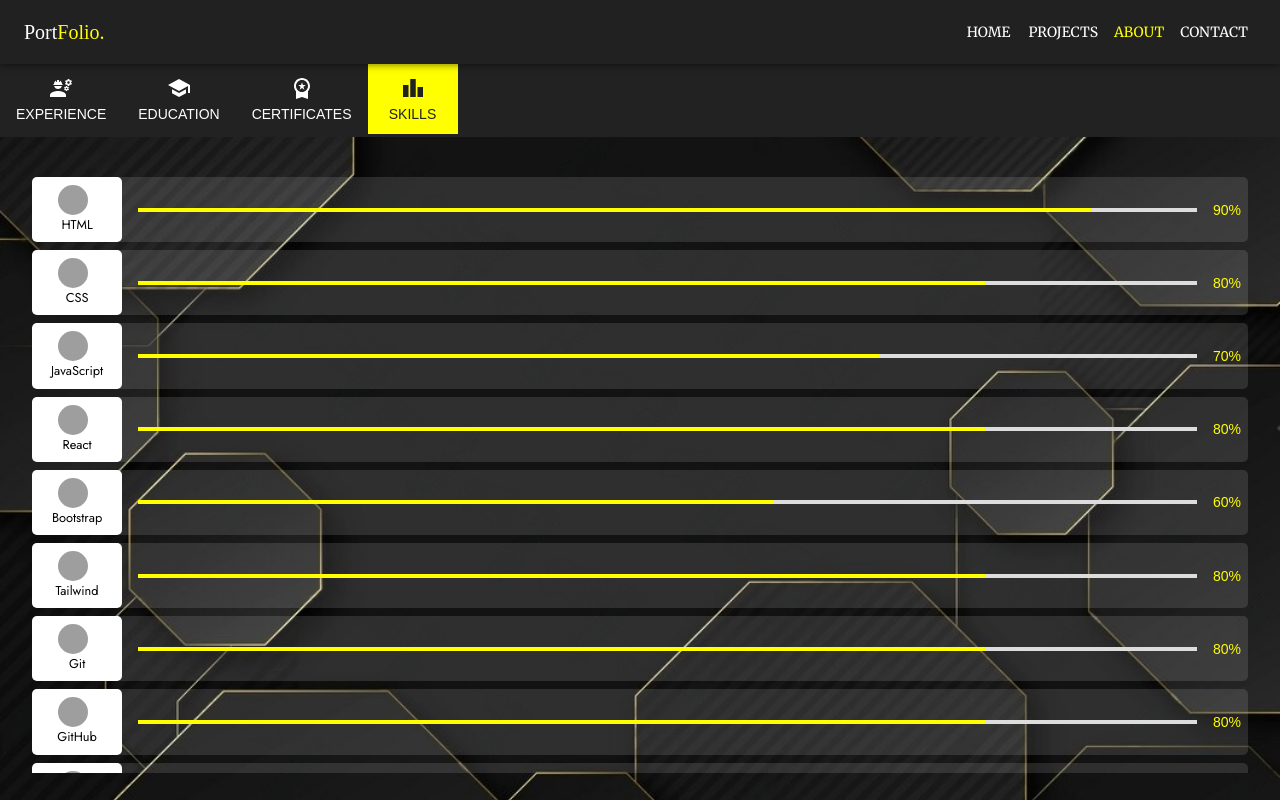
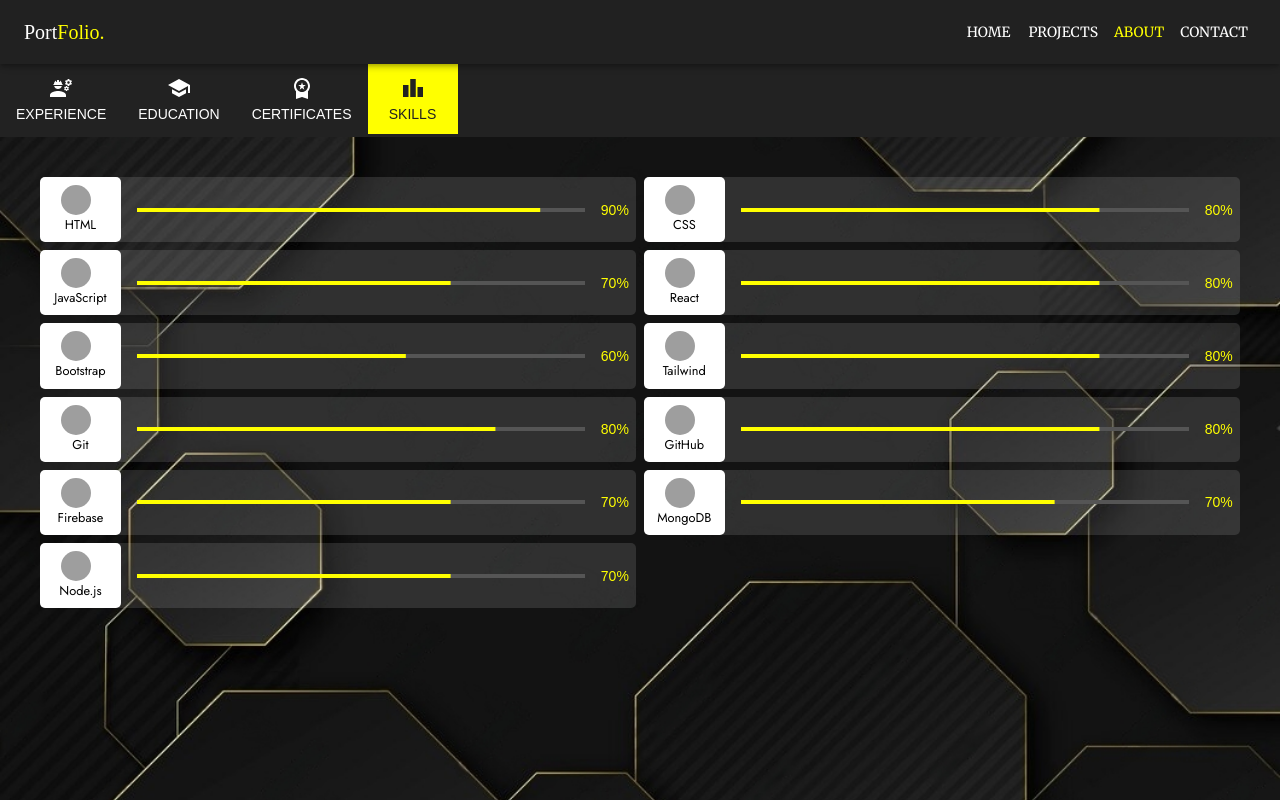
Before and after one commit to Abhithakur7080/portfolio-react, a React (Vite) app: page /about in a window 1280 px wide. Both pictures are taken after a click on the tab "SKILLS". Built offline with nearby package versions, Linux system fonts and the light colour scheme; grey boxes are pictures that could not be loaded; a web font is replaced by a local one.

Commit message:
skill bar updated

```diff
--- a/src/components/SkillBar.jsx
+++ b/src/components/SkillBar.jsx
@@ -5,12 +5,13 @@
   return (
     <Box
       sx={{
-        display: "flex",
+        display: {xs: "flex", md:"inline-flex"},
         alignItems: "center",
         backgroundColor: "rgba(255, 255, 255, 0.12)",
-        width: "100%",
+        width: {xs: "100%", md: "49%"},
         borderRadius: "5px",
         mt: 1,
+        ml: 1
       }}
     >
       <Box
@@ -37,7 +38,7 @@
             "& .MuiLinearProgress-bar": {
               backgroundColor: "yellow",
             },
-            backgroundColor: "#ddd",
+            backgroundColor: "#555",
           }}
         />
       </Box>
--- a/src/pages/About.jsx
+++ b/src/pages/About.jsx
@@ -1,4 +1,4 @@
-import { Box, Tab, useTheme, useMediaQuery } from "@mui/material";
+import { Box, Tab, useMediaQuery } from "@mui/material";
 import React from "react";
 import Education from "../components/Education";
 import Experience from "../components/Experience";
@@ -12,7 +12,6 @@
 
 const About = () => {
   const [value, setValue] = React.useState("1");
-  const theme = useTheme();
   const isMdUp = useMediaQuery((theme) => theme.breakpoints.up('md'));
 
   const handleChange = (event, newValue) => {
@@ -76,25 +75,21 @@
           </Box>
           <TabPanel
             value="1"
-            dir={theme.direction}
           >
             <Experience />
           </TabPanel>
           <TabPanel
             value="2"
-            dir={theme.direction}
           >
             <Education />
           </TabPanel>
           <TabPanel
             value="3"
-            dir={theme.direction}
           >
             <Certificate/>
           </TabPanel>
           <TabPanel
             value="4"
-            dir={theme.direction}
           >
             <Skills/>
           </TabPanel>
```
Also changed, not shown: .babelrc.
